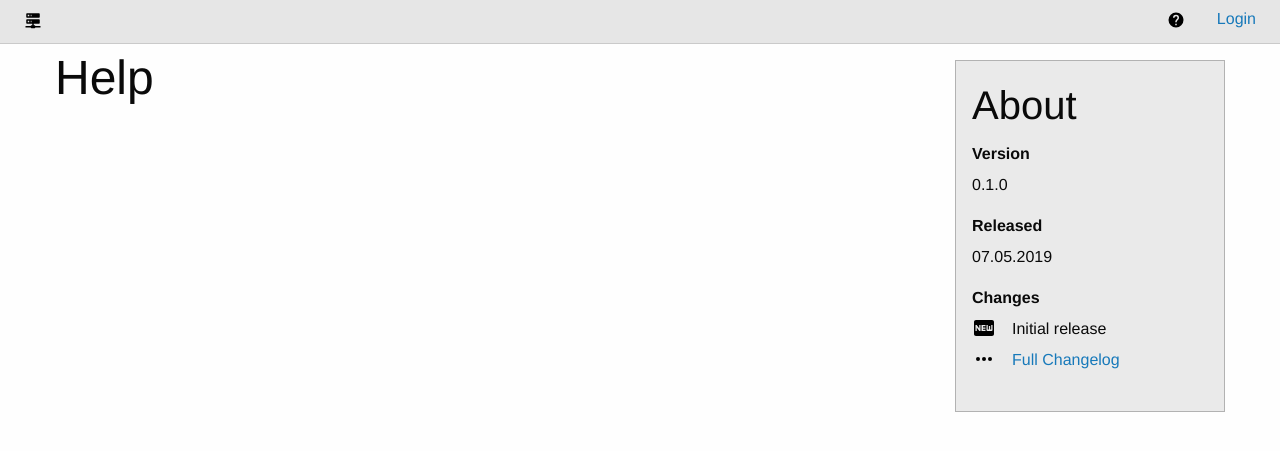
After one commit to simple-digital-edition/digital-edition-editor, a Django app: page /help in a window 1280 px wide. The commit adds this page. Shown: the top 451 px of the page. Run offline with Django 3.2, Linux system fonts and the light colour scheme.

Commit message:
Added help stub and changelog

```diff
--- /dev/null
+++ b/CHANGES.md
@@ -0,0 +1,5 @@
+# Changes
+
+## 0.1.0 (07.05.2019)
+
+* **New:** Initial release
--- a/editor/jinja2/base.jinja2
+++ b/editor/jinja2/base.jinja2
@@ -16,10 +16,11 @@
       </nav>
       <nav class="top-bar-right">
         <ul role="menu">
+          <li class="presentation"><a href="{{ url('editor:help') }}" role="menuitem" tabindex="0" aria-label="Help">{{ icons.icon('help-circle') }}</a></li>
           {% if request.user.is_authenticated %}
-            <li class="presentation"><a href="{{ url('logout') }}?next={{ request.path }}" role="menuitem">Logout</a></li>
+            <li class="presentation"><a href="{{ url('logout') }}?next={{ request.path }}" role="menuitem" tabindex="-1">Logout</a></li>
           {% else %}
-            <li class="presentation"><a href="{{ url('login') }}?next={{ request.path }}" role="menuitem">Login</a></li>
+            <li class="presentation"><a href="{{ url('login') }}?next={{ request.path }}" role="menuitem" tabindex="-1">Login</a></li>
           {% endif %}
         </ul>
       </nav>
--- a/editor/jinja2/editor/edit.jinja2
+++ b/editor/jinja2/editor/edit.jinja2
@@ -22,10 +22,11 @@
         </nav>
         <nav class="top-bar-right">
           <ul role="menu">
+            <li class="presentation"><a href="{{ url('editor:help') }}" role="menuitem" tabindex="0" aria-label="Help">{{ icons.icon('help-circle') }}</a></li>
             {% if request.user.is_authenticated %}
-              <li class="presentation"><a href="{{ url('logout') }}?next={{ request.path }}" role="menuitem">Logout</a></li>
+              <li class="presentation"><a href="{{ url('logout') }}?next={{ request.path }}" role="menuitem" tabindex="-1">Logout</a></li>
             {% else %}
-              <li class="presentation"><a href="{{ url('login') }}?next={{ request.path }}" role="menuitem">Login</a></li>
+              <li class="presentation"><a href="{{ url('login') }}?next={{ request.path }}" role="menuitem" tabindex="-1">Login</a></li>
             {% endif %}
           </ul>
         </nav>
--- /dev/null
+++ b/editor/jinja2/help/index.jinja2
@@ -0,0 +1,42 @@
+{% extends 'base.jinja2' %}
+{% import 'macros/icons.jinja2' as icons %}
+
+{% block menubar %}
+  <li role="presentation"><a href="{{ url('editor:index') }}" role="menuitem" aria-label="Repositories">{{ icons.icon('server-network') }}</a></li>
+{% endblock menubar %}
+
+{% block content %}
+  <div class="grid-container help">
+    <div class="grid-x grid-padding-x">
+      <div class="cell small-12 medium-8 large-9">
+        <h1>Help</h1>
+      </div>
+      <aside class="cell small-12 medium-4 large-3 margin-top">
+        <div class="callout secondary">
+          <h2>About</h2>
+          <dl>
+            <dt>Version</dt>
+            <dd>{{ history[0][0] }}</dd>
+            <dt>Released</dt>
+            <dd>{{ history[0][1] }}</dd>
+            <dt>Changes</dt>
+            <dd>
+              <ul class="no-bullet no-indent">
+                {% for change in history[0][2] %}
+                  <li class="grid-x">
+                    <div class="cell shrink"><span class="show-for-sr">{{ change[0] }}</span>{{ icons.icon(change[1], {'class': 'mdi-icon margin-right'}) }}</div>
+                    <div class="cell auto">{{ change[2] }}</div>
+                  </li>
+                {% endfor %}
+                <li class="grid-x">
+                  <div class="cell shrink">{{ icons.icon('dots-horizontal', {'class': 'mdi-icon margin-right'}) }}</div>
+                  <div class="cell auto"><a href="{{ url('editor:changelog') }}">Full Changelog</a></div>
+                </li>
+              </ul>
+            </dd>
+          </dl>
+        </div>
+      </aside>
+    </div>
+  </div>
+{% endblock content %}
--- a/editor/jinja2/macros/icons.jinja2
+++ b/editor/jinja2/macros/icons.jinja2
@@ -33,6 +33,21 @@
   {% if name == 'file-multiple' %}
     <path d="M15,7H20.5L15,1.5V7M8,0H16L22,6V18A2,2 0 0,1 20,20H8C6.89,20 6,19.1 6,18V2A2,2 0 0,1 8,0M4,4V22H20V24H4A2,2 0 0,1 2,22V4H4Z"/>
   {% endif %}
+  {% if name == 'help-circle' %}
+    <path d="M15.07,11.25L14.17,12.17C13.45,12.89 13,13.5 13,15H11V14.5C11,13.39 11.45,12.39 12.17,11.67L13.41,10.41C13.78,10.05 14,9.55 14,9C14,7.89 13.1,7 12,7A2,2 0 0,0 10,9H8A4,4 0 0,1 12,5A4,4 0 0,1 16,9C16,9.88 15.64,10.67 15.07,11.25M13,19H11V17H13M12,2A10,10 0 0,0 2,12A10,10 0 0,0 12,22A10,10 0 0,0 22,12C22,6.47 17.5,2 12,2Z" />
+  {% endif %}
+  {% if name == 'alert-decagram' %}
+    <path d="M23,12L20.56,9.22L20.9,5.54L17.29,4.72L15.4,1.54L12,3L8.6,1.54L6.71,4.72L3.1,5.53L3.44,9.21L1,12L3.44,14.78L3.1,18.47L6.71,19.29L8.6,22.47L12,21L15.4,22.46L17.29,19.28L20.9,18.46L20.56,14.78L23,12M13,17H11V15H13V17M13,13H11V7H13V13Z" />
+  {% endif %}
+  {% if name == 'bug' %}
+    <path d="M14,12H10V10H14M14,16H10V14H14M20,8H17.19C16.74,7.22 16.12,6.55 15.37,6.04L17,4.41L15.59,3L13.42,5.17C12.96,5.06 12.5,5 12,5C11.5,5 11.04,5.06 10.59,5.17L8.41,3L7,4.41L8.62,6.04C7.88,6.55 7.26,7.22 6.81,8H4V10H6.09C6.04,10.33 6,10.66 6,11V12H4V14H6V15C6,15.34 6.04,15.67 6.09,16H4V18H6.81C7.85,19.79 9.78,21 12,21C14.22,21 16.15,19.79 17.19,18H20V16H17.91C17.96,15.67 18,15.34 18,15V14H20V12H18V11C18,10.66 17.96,10.33 17.91,10H20V8Z" />
+  {% endif %}
+  {% if name == 'new-box' %}
+    <path d="M20,4C21.11,4 22,4.89 22,6V18C22,19.11 21.11,20 20,20H4C2.89,20 2,19.11 2,18V6C2,4.89 2.89,4 4,4H20M8.5,15V9H7.25V12.5L4.75,9H3.5V15H4.75V11.5L7.3,15H8.5M13.5,10.26V9H9.5V15H13.5V13.75H11V12.64H13.5V11.38H11V10.26H13.5M20.5,14V9H19.25V13.5H18.13V10H16.88V13.5H15.75V9H14.5V14A1,1 0 0,0 15.5,15H19.5A1,1 0 0,0 20.5,14Z" />
+  {% endif %}
+  {% if name == "dots-horizontal" %}
+    <path d="M16,12A2,2 0 0,1 18,10A2,2 0 0,1 20,12A2,2 0 0,1 18,14A2,2 0 0,1 16,12M10,12A2,2 0 0,1 12,10A2,2 0 0,1 14,12A2,2 0 0,1 12,14A2,2 0 0,1 10,12M4,12A2,2 0 0,1 6,10A2,2 0 0,1 8,12A2,2 0 0,1 6,14A2,2 0 0,1 4,12Z" />
+  {% endif %}
 </svg>
 {% endmacro %}
 
--- a/editor/urls.py
+++ b/editor/urls.py
@@ -12,5 +12,7 @@ urlpatterns = [
     path('repositories/<int:rid>/merge', views.repository.local_merge, name='local_merge'),
     path('repositories/<int:rid>/files', views.files.listing, name='files'),
     path('repositories/<int:rid>/files/<str:fid>', views.files.edit, name='edit'),
-    path('repositories/<int:rid>/files/<str:fid>/tei', views.files.raw_tei, name='raw_tei')
+    path('repositories/<int:rid>/files/<str:fid>/tei', views.files.raw_tei, name='raw_tei'),
+    path('help', views.help.index, name="help"),
+    path('help/changelog', views.help.changelog, name="changelog")
 ]
--- a/editor/views/__init__.py
+++ b/editor/views/__init__.py
@@ -1 +1 @@
-from . import repository, files  # no-qa
+from . import repository, files, help  # no-qa
--- /dev/null
+++ b/editor/views/help.py
@@ -0,0 +1,12 @@
+from django.conf import settings
+from django.shortcuts import render
+
+
+def index(request):
+    return render(request, 'help/index.jinja2', {'version': settings.VERSION,
+                                                 'history': settings.HISTORY})
+
+
+def changelog(request):
+    return render(request, 'help/changelog.jinja2', {'version': settings.VERSION,
+                                                     'history': settings.HISTORY})
--- a/theme/app.scss
+++ b/theme/app.scss
@@ -11,6 +11,17 @@
     height: 18px;
 }
 
+svg.mdi-icon {
+    height: 24px;
+    width: 24px;
+}
+
+.help aside {
+    dd {
+        margin-bottom: $global-margin;
+    }
+}
+
 header.top-bar {
     padding-top: 0;
     padding-bottom: 0;
@@ -22,6 +33,9 @@ header.top-bar {
 }
 .margin-bottom {
     margin-bottom: $global-margin;
+}
+.margin-right {
+    margin-right: $global-margin;
 }
 
 .tei-editor-menubar > [role="menu"] {
```
Also changed, not shown: digital_edition_editor/settings.py (+30 -0 lines), editor/jinja2/help/changelog.jinja2 (added, +29 -0 lines), editor/static/editor/css/app.css.
